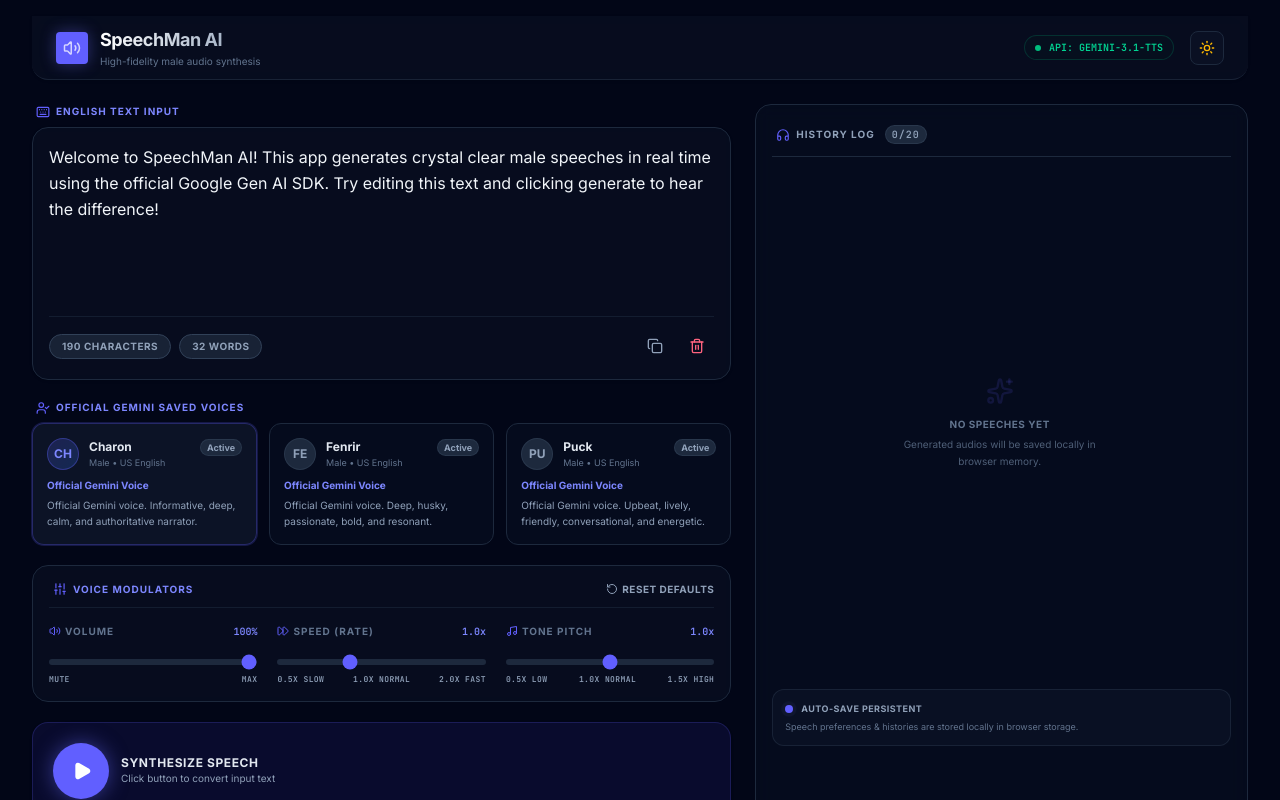
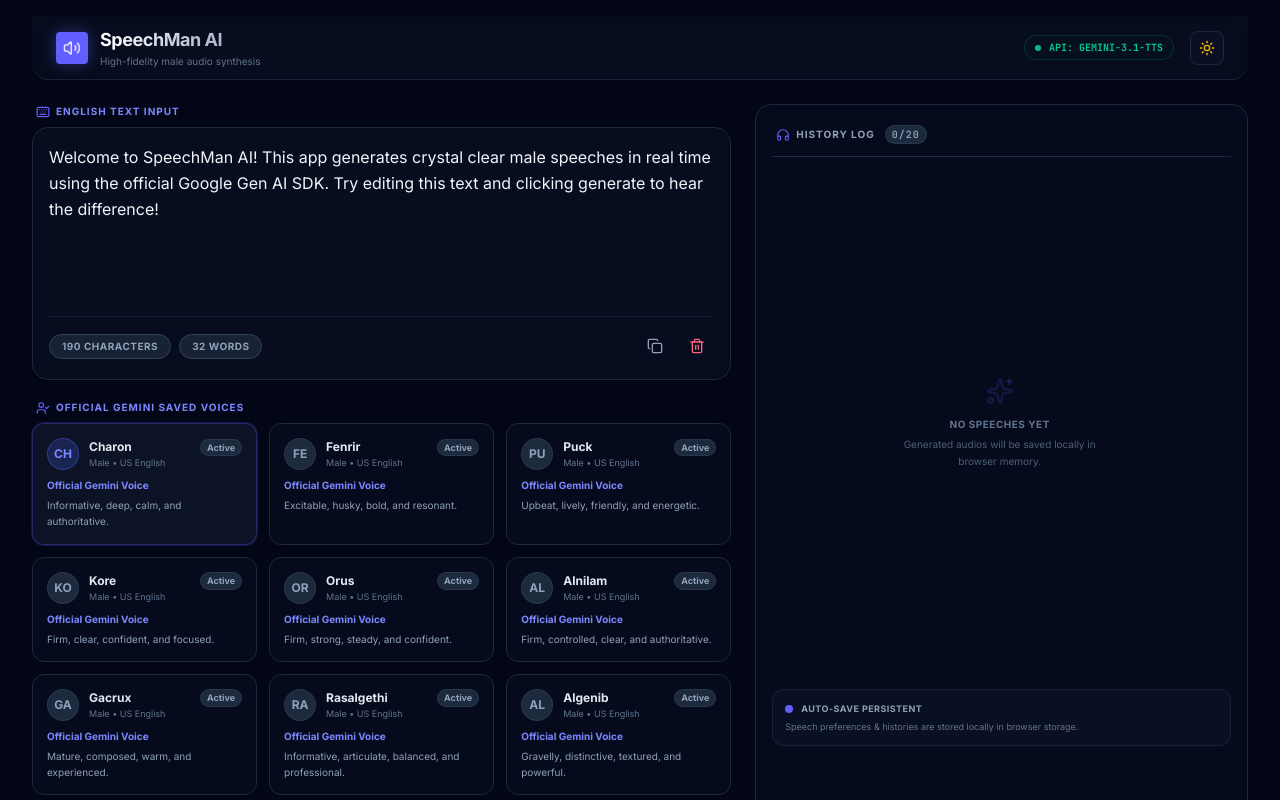
Before and after one commit to masoud88888/Speechman-ai, a React (Vite) app: page / in a window 1280 px wide. Shown: the top 800 px of the page. Built offline with nearby package versions, Linux system fonts and the light colour scheme.

Commit message:
Revise voice descriptions and add new voices
Updated descriptions for existing voices and added new voices with descriptions.

```diff
--- a/src/components/VoiceSelector.tsx
+++ b/src/components/VoiceSelector.tsx
@@ -11,21 +11,70 @@
   {
     name: "Charon",
     label: "Charon",
-    description: "Official Gemini voice. Informative, deep, calm, and authoritative narrator.",
+    description: "Informative, deep, calm, and authoritative.",
     accent: "US English",
     vibe: "Official Gemini Voice",
   },
   {
     name: "Fenrir",
     label: "Fenrir",
-    description: "Official Gemini voice. Deep, husky, passionate, bold, and resonant.",
+    description: "Excitable, husky, bold, and resonant.",
     accent: "US English",
     vibe: "Official Gemini Voice",
   },
   {
     name: "Puck",
     label: "Puck",
-    description: "Official Gemini voice. Upbeat, lively, friendly, conversational, and energetic.",
+    description: "Upbeat, lively, friendly, and energetic.",
+    accent: "US English",
+    vibe: "Official Gemini Voice",
+  },
+  {
+    name: "Kore",
+    label: "Kore",
+    description: "Firm, clear, confident, and focused.",
+    accent: "US English",
+    vibe: "Official Gemini Voice",
+  },
+  {
+    name: "Orus",
+    label: "Orus",
+    description: "Firm, strong, steady, and confident.",
+    accent: "US English",
+    vibe: "Official Gemini Voice",
+  },
+  {
+    name: "Alnilam",
+    label: "Alnilam",
+    description: "Firm, controlled, clear, and authoritative.",
+    accent: "US English",
+    vibe: "Official Gemini Voice",
+  },
+  {
+    name: "Gacrux",
+    label: "Gacrux",
+    description: "Mature, composed, warm, and experienced.",
+    accent: "US English",
+    vibe: "Official Gemini Voice",
+  },
+  {
+    name: "Rasalgethi",
+    label: "Rasalgethi",
+    description: "Informative, articulate, balanced, and professional.",
+    accent: "US English",
+    vibe: "Official Gemini Voice",
+  },
+  {
+    name: "Algenib",
+    label: "Algenib",
+    description: "Gravelly, distinctive, textured, and powerful.",
+    accent: "US English",
+    vibe: "Official Gemini Voice",
+  },
+  {
+    name: "Sadaltager",
+    label: "Sadaltager",
+    description: "Knowledgeable, polished, calm, and precise.",
     accent: "US English",
     vibe: "Official Gemini Voice",
   },
```
